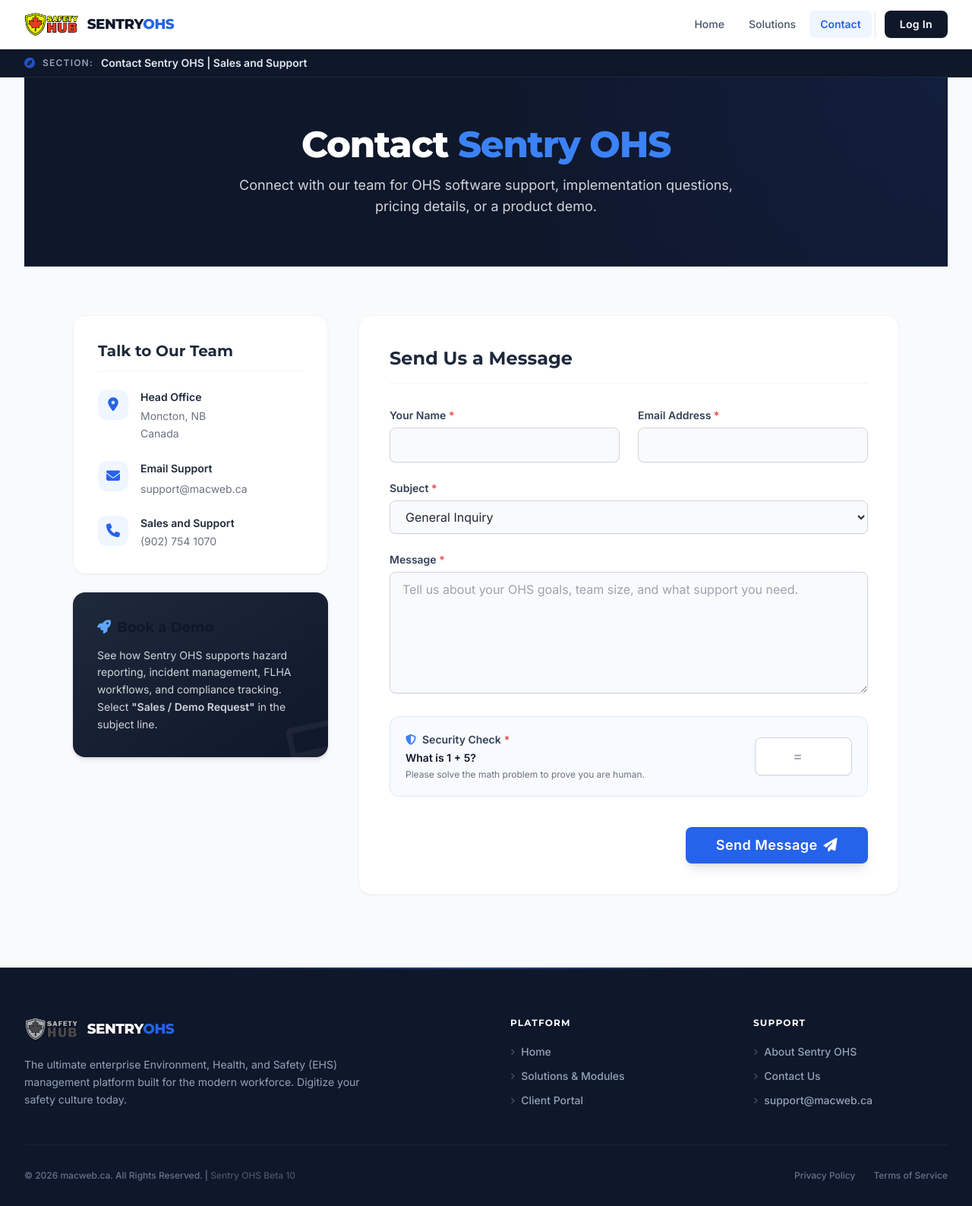
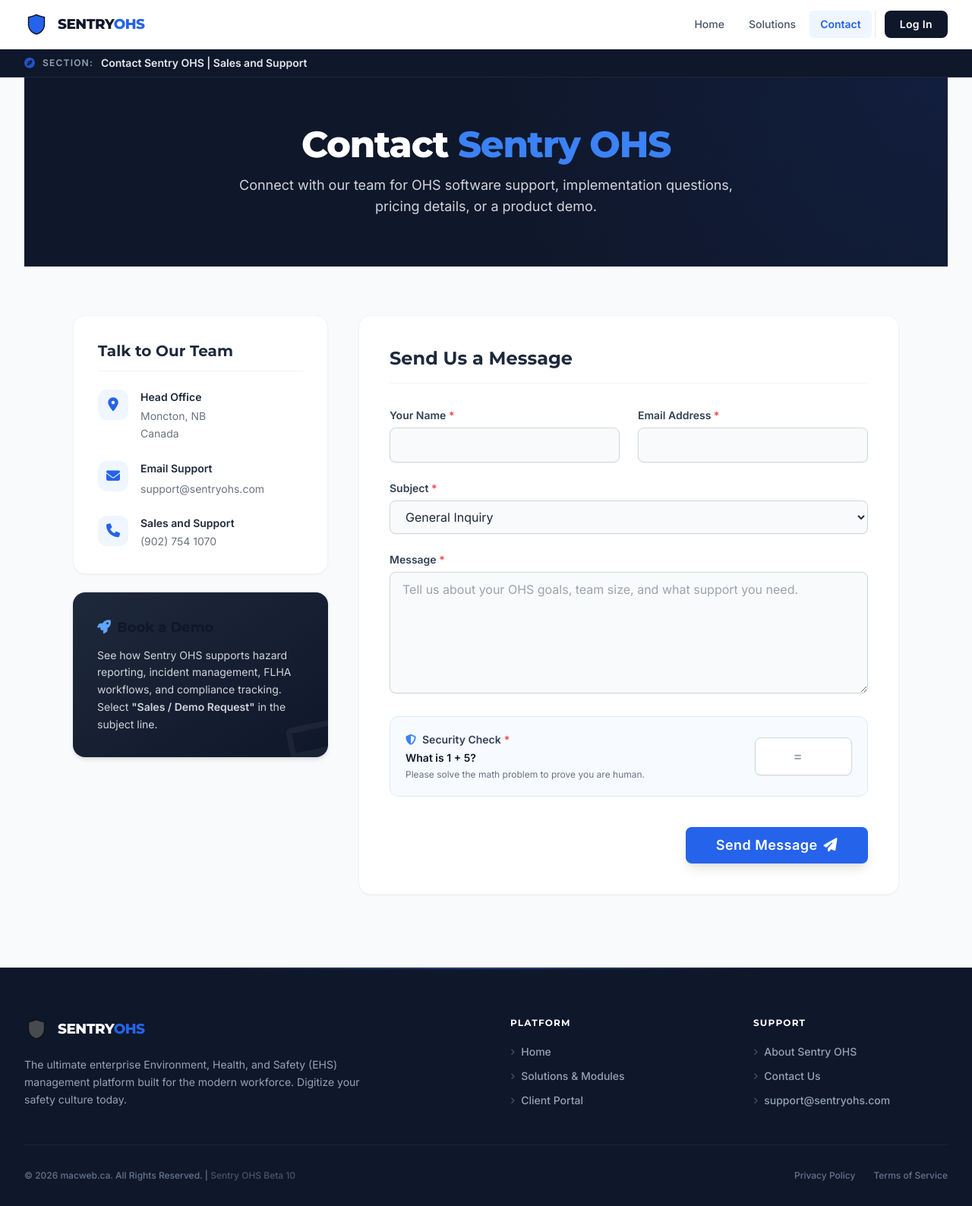
Before and after one commit to Lhorath/SafetyCore, a PHP site: page /contact in a window 1280 px wide. Shown: the whole page at 76% size. Run offline with PHP 8.4, Linux system fonts and the light colour scheme; data comes from the database, SQL or seed files in the repository; data that the repository does not hold is empty.

Commit message:
Contact Update & Branding
Favicon, logo and email change

```diff
--- a/includes/footer.php
+++ b/includes/footer.php
@@ -47,7 +47,7 @@
                     <ul class="space-y-3 text-sm font-medium">
                         <li><a href="/about" class="hover:text-blue-400 transition-colors flex items-center"><i class="fas fa-angle-right text-[10px] mr-2 text-slate-600"></i> About Sentry OHS</a></li>
                         <li><a href="/contact" class="hover:text-blue-400 transition-colors flex items-center"><i class="fas fa-angle-right text-[10px] mr-2 text-slate-600"></i> Contact Us</a></li>
-                        <li><a href="mailto:support@macweb.ca" class="hover:text-blue-400 transition-colors flex items-center"><i class="fas fa-angle-right text-[10px] mr-2 text-slate-600"></i> support@macweb.ca</a></li>
+                        <li><a href="mailto:support@sentryohs.com" class="hover:text-blue-400 transition-colors flex items-center"><i class="fas fa-angle-right text-[10px] mr-2 text-slate-600"></i> support@sentryohs.com</a></li>
                     </ul>
                 </div>
 
--- a/includes/header.php
+++ b/includes/header.php
@@ -120,6 +120,8 @@ if ($isLoggedIn) {
     <meta name="twitter:title" content="Sentry OHS - <?php echo htmlspecialchars($seo['title']); ?>">
     <meta name="twitter:description" content="<?php echo htmlspecialchars($seo['description']); ?>">
     <meta name="twitter:image" content="<?php echo htmlspecialchars($seo['og_image']); ?>">
+    <link rel="icon" type="image/x-icon" href="/favicon.ico">
+    <link rel="shortcut icon" href="/favicon.ico" type="image/x-icon">
 
     <link rel="preconnect" href="https://fonts.googleapis.com">
     <link rel="preconnect" href="https://fonts.gstatic.com" crossorigin>
--- a/pages/contact.php
+++ b/pages/contact.php
@@ -52,7 +52,7 @@ if ($_SERVER['REQUEST_METHOD'] === 'POST') {
         $errorMessage = "Incorrect security answer. Please try again.";
     } else {
         // --- Email Configuration ---
-        $to = 'support@macweb.ca';
+        $to = 'support@sentryohs.com';
 
         // prepend brand name to subject for easy filtering
         $email_subject = "Sentry OHS Inquiry: " . $subject;
@@ -145,7 +145,7 @@ $captcha_question = "What is $num1 + $num2?";
                             </div>
                             <div>
                                 <p class="text-sm font-bold text-slate-800 mb-1">Email Support</p>
-                                <a href="mailto:support@macweb.ca" class="text-sm text-gray-500 hover:text-blue-600 transition-colors">support@macweb.ca</a>
+                                <a href="mailto:support@sentryohs.com" class="text-sm text-gray-500 hover:text-blue-600 transition-colors">support@sentryohs.com</a>
                             </div>
                         </div>
 
```
Also changed, not shown: favicon.ico (added), style/images/logo.png.
